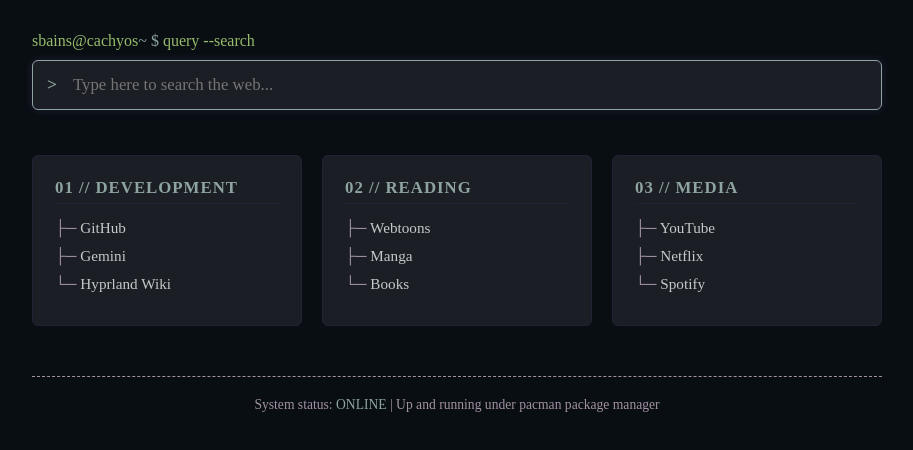
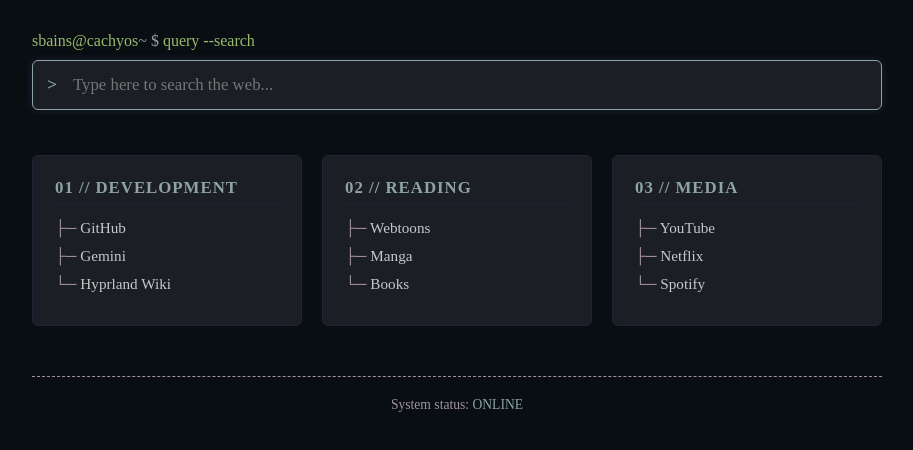
Before and after one commit to bainssagar/dotfiles, a plain HTML site: page startpage/index.html in a window 1280 px wide. Shown: the part 242-692 px from the top of the page, without its empty margins (183-1096 px from the left). Drawn offline with Linux system fonts and the light colour scheme.

Commit message:
removed pacman line

```diff
--- a/startpage/index.html
+++ b/startpage/index.html
@@ -263,10 +263,7 @@
       </div>
 
       <footer>
-        <p>
-          System status: <span>ONLINE</span> | Up and running under pacman
-          package manager
-        </p>
+        <p>System status: <span>ONLINE</span></p>
       </footer>
     </div>
 
```
